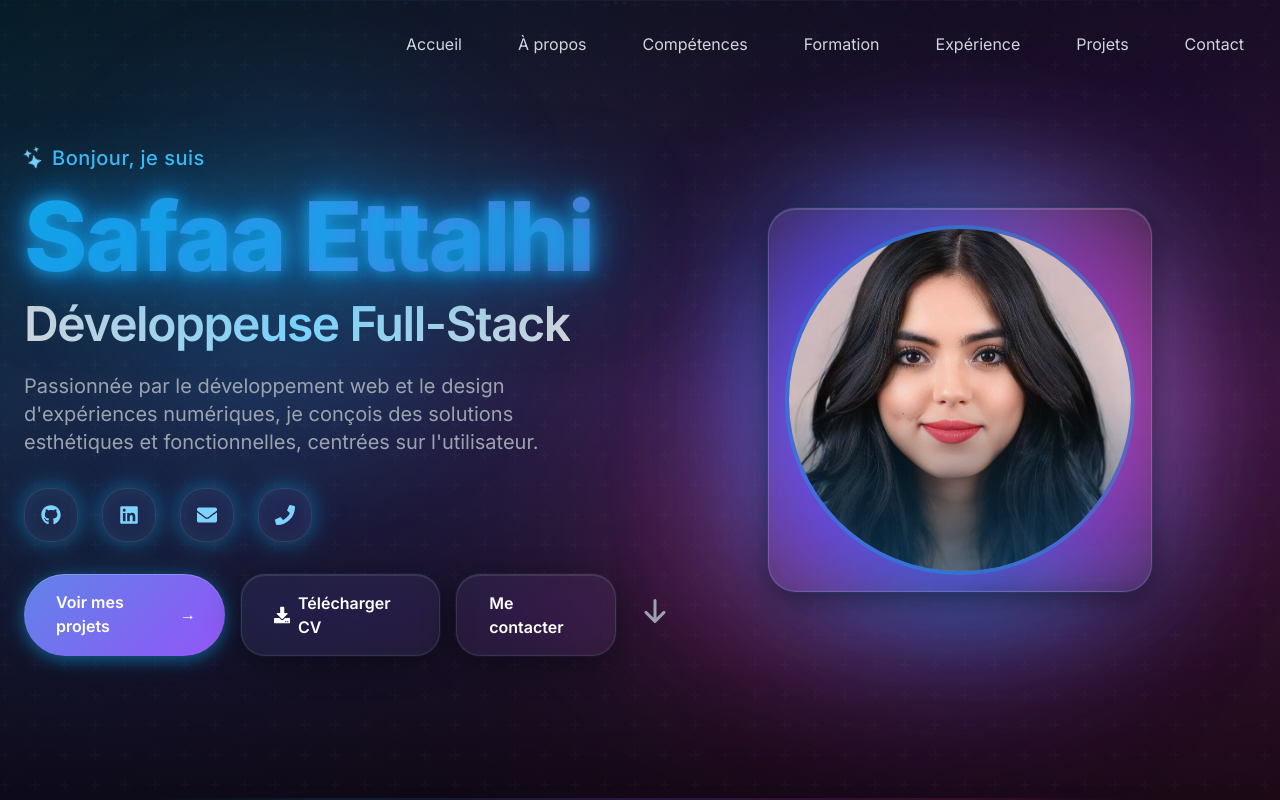
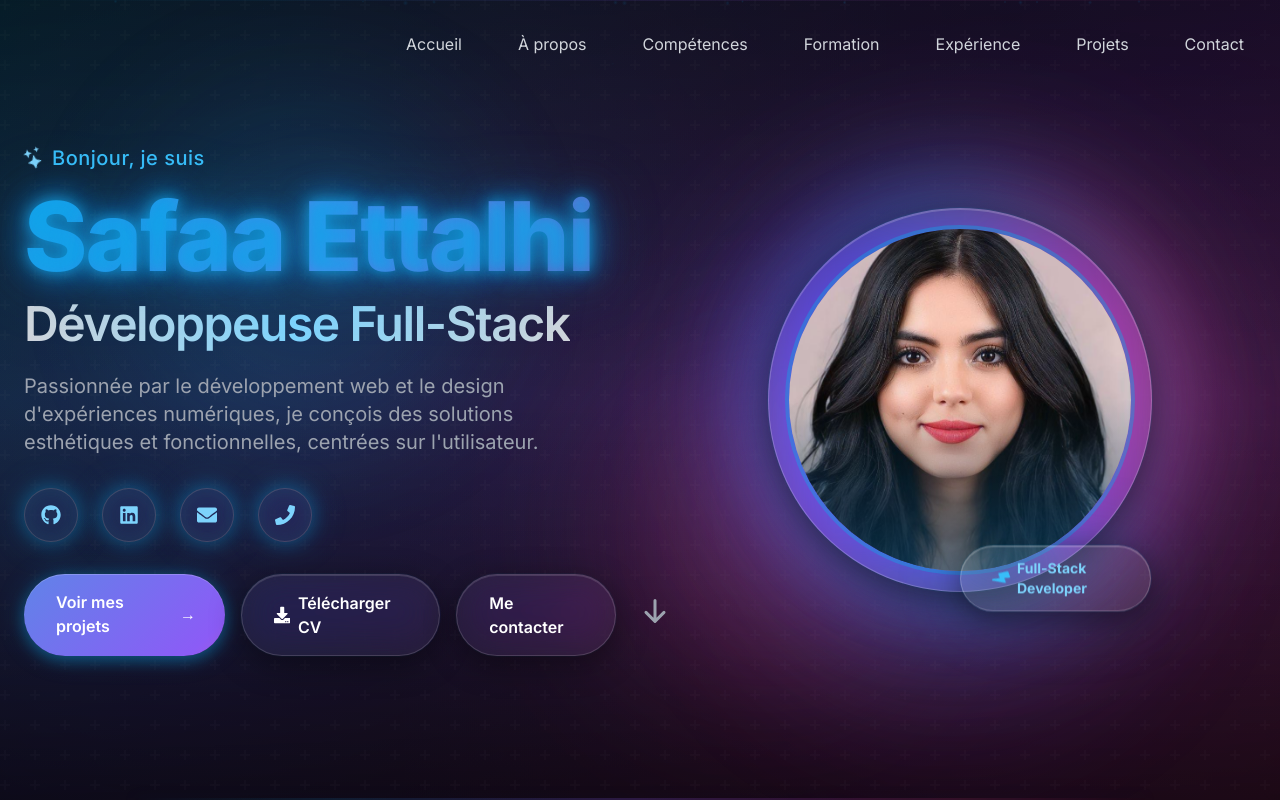
Before and after one commit to Safaa-Ettalhi/Portfolio, a React (Vite) app: page / in a window 1280 px wide. Shown: the top 800 px of the page. Built offline with nearby package versions, Linux system fonts and the light colour scheme.

Commit message:
amelioration

```diff
--- a/src/index.css
+++ b/src/index.css
@@ -100,23 +100,7 @@ body::before {
   animation: gradientShift 6s ease infinite;
   font-weight: 800;
   letter-spacing: -0.02em;
-  filter: drop-shadow(0 0 40px rgba(14, 165, 233, 0.5));
-  position: relative;
-}
-
-.gradient-text::after {
-  content: attr(data-text);
-  position: absolute;
-  left: 0;
-  top: 0;
-  z-index: -1;
-  background: linear-gradient(135deg, #0ea5e9 0%, #667eea 20%, #764ba2 40%, #f093fb 60%, #ec4899 80%, #0ea5e9 100%);
-  background-size: 300% 300%;
-  -webkit-background-clip: text;
-  -webkit-text-fill-color: transparent;
-  filter: blur(10px);
-  opacity: 0.5;
-  animation: gradientShift 6s ease infinite;
+  filter: drop-shadow(0 0 30px rgba(14, 165, 233, 0.3));
 }
 
 @keyframes gradientShift {
@@ -129,95 +113,51 @@ body::before {
 }
 
 .glass {
-  background: rgba(255, 255, 255, 0.05);
-  backdrop-filter: blur(28px) saturate(180%);
-  -webkit-backdrop-filter: blur(28px) saturate(180%);
-  border: 1px solid rgba(255, 255, 255, 0.1);
+  background: rgba(255, 255, 255, 0.06);
+  backdrop-filter: blur(20px) saturate(180%);
+  -webkit-backdrop-filter: blur(20px) saturate(180%);
+  border: 1px solid rgba(255, 255, 255, 0.15);
   box-shadow:
     0 8px 32px 0 rgba(0, 0, 0, 0.4),
-    inset 0 1px 0 rgba(255, 255, 255, 0.1),
-    0 0 0 1px rgba(14, 165, 233, 0.1),
-    inset 0 -1px 0 rgba(14, 165, 233, 0.05);
-  transition: all 0.6s cubic-bezier(0.4, 0, 0.2, 1);
-  border-radius: 24px;
-  position: relative;
-  overflow: hidden;
-}
-
-.glass::before {
-  content: '';
-  position: absolute;
-  top: 0;
-  left: -100%;
-  width: 100%;
-  height: 100%;
-  background: linear-gradient(90deg, transparent, rgba(14, 165, 233, 0.1), transparent);
-  transition: left 0.8s;
-}
-
-.glass:hover::before {
-  left: 100%;
+    inset 0 1px 0 rgba(255, 255, 255, 0.12),
+    0 0 0 1px rgba(14, 165, 233, 0.05);
+  transition: all 0.4s cubic-bezier(0.4, 0, 0.2, 1);
 }
 
 .glass:hover {
-  background: rgba(255, 255, 255, 0.08);
-  border-color: rgba(14, 165, 233, 0.4);
+  background: rgba(255, 255, 255, 0.1);
+  border-color: rgba(255, 255, 255, 0.25);
   box-shadow:
-    0 24px 80px 0 rgba(0, 0, 0, 0.6),
+    0 16px 48px 0 rgba(0, 0, 0, 0.6),
     inset 0 1px 0 rgba(255, 255, 255, 0.2),
-    0 0 0 1px rgba(14, 165, 233, 0.3),
-    0 0 60px rgba(14, 165, 233, 0.3),
-    0 0 100px rgba(139, 92, 246, 0.2),
-    inset 0 -1px 0 rgba(14, 165, 233, 0.2);
-  transform: translateY(-6px) scale(1.02);
+    0 0 0 1px rgba(14, 165, 233, 0.2),
+    0 0 40px rgba(14, 165, 233, 0.15);
+  transform: translateY(-2px);
 }
 
 .glass-strong {
-  background: rgba(255, 255, 255, 0.08);
-  backdrop-filter: blur(36px) saturate(180%);
-  -webkit-backdrop-filter: blur(36px) saturate(180%);
-  border: 1px solid rgba(255, 255, 255, 0.15);
+  background: rgba(255, 255, 255, 0.1);
+  backdrop-filter: blur(28px) saturate(180%);
+  -webkit-backdrop-filter: blur(28px) saturate(180%);
+  border: 1px solid rgba(255, 255, 255, 0.2);
   box-shadow:
     0 8px 32px 0 rgba(0, 0, 0, 0.5),
-    inset 0 1px 0 rgba(255, 255, 255, 0.15),
-    0 0 0 1px rgba(14, 165, 233, 0.15),
-    0 0 120px rgba(14, 165, 233, 0.2),
-    0 0 180px rgba(139, 92, 246, 0.15),
-    inset 0 -1px 0 rgba(14, 165, 233, 0.1);
-  transition: all 0.7s cubic-bezier(0.4, 0, 0.2, 1);
-  border-radius: 28px;
-  position: relative;
-  overflow: hidden;
-}
-
-.glass-strong::before {
-  content: '';
-  position: absolute;
-  top: -50%;
-  left: -50%;
-  width: 200%;
-  height: 200%;
-  background: radial-gradient(circle, rgba(14, 165, 233, 0.1) 0%, transparent 70%);
-  opacity: 0;
-  transition: opacity 0.7s;
-}
-
-.glass-strong:hover::before {
-  opacity: 1;
+    inset 0 1px 0 rgba(255, 255, 255, 0.18),
+    0 0 0 1px rgba(14, 165, 233, 0.1),
+    0 0 80px rgba(14, 165, 233, 0.15);
+  transition: all 0.5s cubic-bezier(0.4, 0, 0.2, 1);
 }
 
 .glass-strong:hover {
-  background: rgba(255, 255, 255, 0.12);
-  border-color: rgba(14, 165, 233, 0.5);
+  background: rgba(255, 255, 255, 0.15);
+  border-color: rgba(255, 255, 255, 0.3);
   box-shadow:
-    0 32px 100px 0 rgba(0, 0, 0, 0.7),
+    0 20px 60px 0 rgba(0, 0, 0, 0.7),
     inset 0 1px 0 rgba(255, 255, 255, 0.25),
-    0 0 0 1px rgba(14, 165, 233, 0.4),
-    0 0 150px rgba(14, 165, 233, 0.4),
-    0 0 220px rgba(139, 92, 246, 0.3),
-    0 0 280px rgba(59, 130, 246, 0.2),
-    inset 0 -1px 0 rgba(14, 165, 233, 0.3);
-  transform: translateY(-8px) scale(1.04);
+    0 0 0 1px rgba(14, 165, 233, 0.3),
+    0 0 100px rgba(14, 165, 233, 0.3),
+    0 0 150px rgba(139, 92, 246, 0.2);
+  transform: translateY(-4px);
 }
 
 .glow {
```
